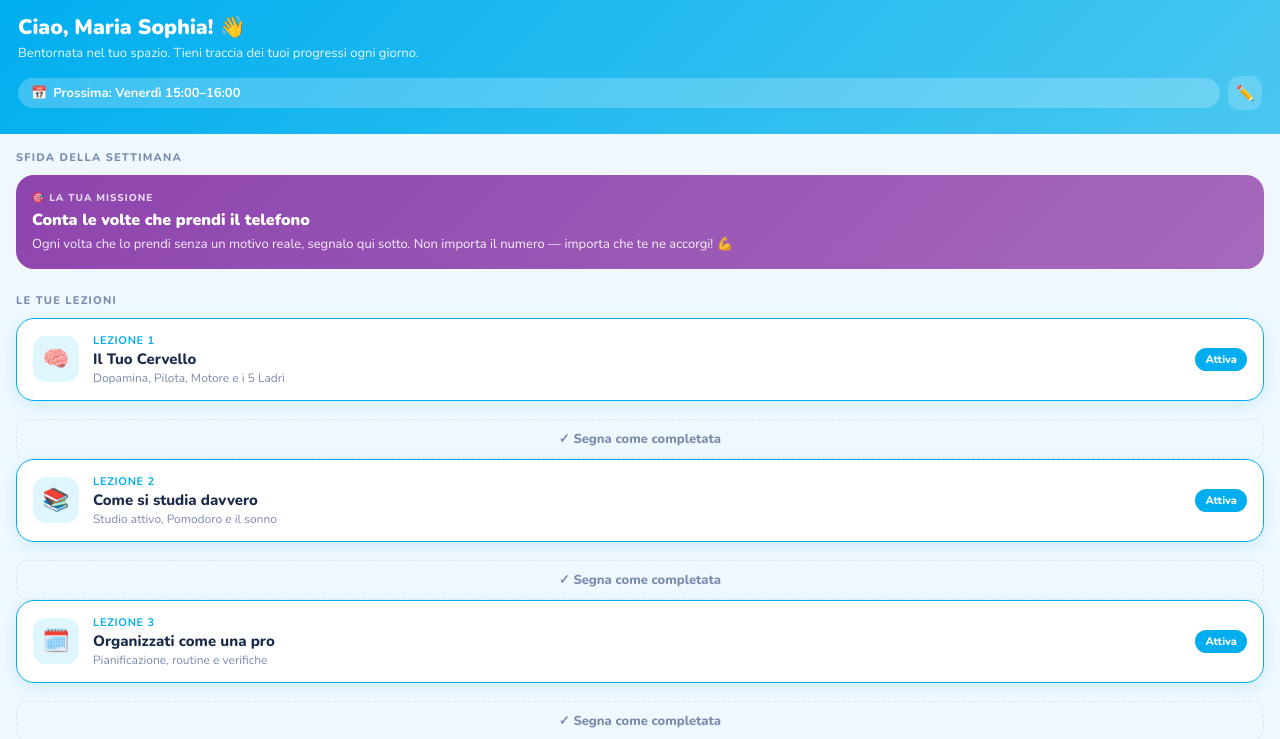
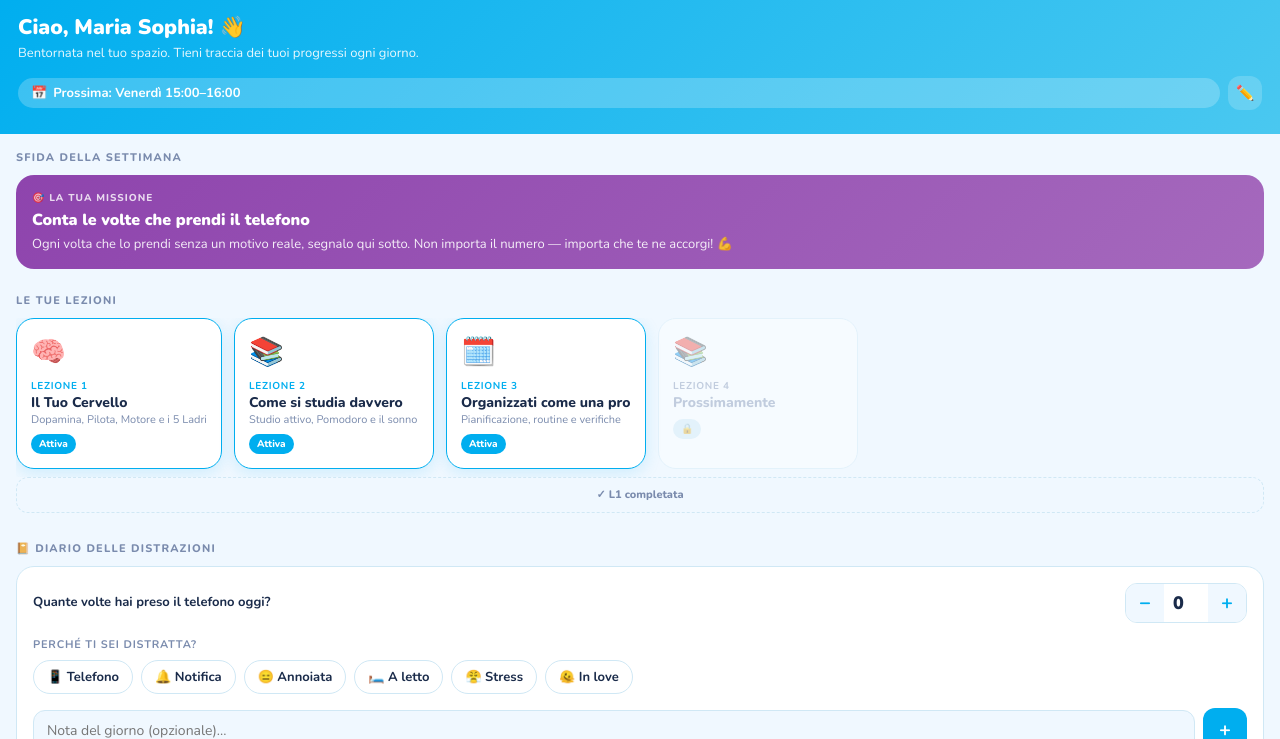
Before and after one commit to cladevito/Mente-Viva-metodo-di-studio, a plain HTML site: page index.html in a window 1280 px wide. Shown: the part 61-800 px from the top of the page. Drawn offline with nearby package versions, Linux system fonts and the light colour scheme.

Commit message:
Update index.html

```diff
--- a/index.html
+++ b/index.html
@@ -57,6 +57,9 @@ input,textarea{font-family:'Nunito',sans-serif}
 .l-desc{font-size:12px;color:var(--muted)}
 .l-badge{font-size:11px;font-weight:800;padding:4px 10px;border-radius:20px;flex-shrink:0}
 .badge-active{background:var(--p);color:#fff}
+.lh-badge.badge-active{background:var(--p);color:#fff}
+.lh-badge.badge-done{background:var(--g);color:#fff}
+.lh-badge.badge-lock{background:var(--border);color:var(--muted)}
 .badge-lock{background:var(--border);color:var(--muted)}
 .badge-done{background:var(--g);color:#fff}
 .diary-card{background:var(--card);border:1.5px solid var(--border);border-radius:18px;padding:16px;margin-bottom:10px}
@@ -198,6 +201,23 @@ input,textarea{font-family:'Nunito',sans-serif}
 
 .lesson-done-btn{width:100%;margin-top:8px;height:40px;border-radius:12px;font-size:13px;font-weight:800;border:1.5px dashed var(--border);background:none;color:var(--muted);cursor:pointer;transition:all .2s}
 .lesson-done-btn.done{background:var(--gl);border-color:var(--g);color:var(--g)}
+
+.lessons-scroll{display:flex;gap:12px;overflow-x:auto;-webkit-overflow-scrolling:touch;padding-bottom:8px;scrollbar-width:none}
+.lessons-scroll::-webkit-scrollbar{display:none}
+.lesson-card-h{background:var(--card);border:1.5px solid var(--border);border-radius:18px;padding:14px;min-width:200px;cursor:pointer;transition:all .2s;flex-shrink:0}
+.lesson-card-h.active{border-color:var(--p);box-shadow:0 4px 16px rgba(0,174,239,.15)}
+.lesson-card-h.locked{opacity:.4;cursor:default}
+.lesson-card-h.done{border-color:var(--g);background:var(--gl)}
+.lh-icon{font-size:28px;margin-bottom:8px}
+.lh-num{font-size:10px;font-weight:700;color:var(--p);text-transform:uppercase;letter-spacing:.7px;margin-bottom:2px}
+.lesson-card-h.done .lh-num{color:var(--g)}
+.lesson-card-h.locked .lh-num{color:var(--muted)}
+.lh-title{font-size:14px;font-weight:800;margin-bottom:2px;line-height:1.2}
+.lh-desc{font-size:11px;color:var(--muted);line-height:1.3}
+.lh-badge{font-size:10px;font-weight:800;padding:3px 8px;border-radius:20px;display:inline-block;margin-top:6px}
+.lesson-done-row{display:flex;gap:8px;overflow-x:auto;-webkit-overflow-scrolling:touch;padding-bottom:4px;scrollbar-width:none}
+.lesson-done-row::-webkit-scrollbar{display:none}
+.lesson-done-btn{min-width:200px;flex-shrink:0;margin-top:0;height:36px;font-size:11px}
 .home-pad{height:calc(24px + var(--safe-b))}
 </style>
 
@@ -240,43 +260,39 @@ input,textarea{font-family:'Nunito',sans-serif}
     </div>
     <div class="section" style="margin-top:8px">
       <div class="sec-title">Le tue lezioni</div>
-      <div class="lesson-card active" id="lcard-1" onclick="openLesson(1)">
-        <div class="l-icon">🧠</div>
-        <div class="l-meta">
-          <div class="l-num">Lezione 1</div>
-          <div class="l-title">Il Tuo Cervello</div>
-          <div class="l-desc">Dopamina, Pilota, Motore e i 5 Ladri</div>
+      <div class="lessons-scroll">
+        <div class="lesson-card-h active" id="lcard-1" onclick="openLesson(1)">
+          <div class="lh-icon">🧠</div>
+          <div class="lh-num">Lezione 1</div>
+          <div class="lh-title">Il Tuo Cervello</div>
+          <div class="lh-desc">Dopamina, Pilota, Motore e i 5 Ladri</div>
+          <div class="lh-badge" id="lbadge-1">Attiva</div>
         </div>
-        <div class="l-badge" id="lbadge-1">Attiva</div>
+        <div class="lesson-card-h active" id="lcard-2" onclick="openLesson(2)">
+          <div class="lh-icon">📚</div>
+          <div class="lh-num">Lezione 2</div>
+          <div class="lh-title">Come si studia davvero</div>
+          <div class="lh-desc">Studio attivo, Pomodoro e il sonno</div>
+          <div class="lh-badge" id="lbadge-2">Attiva</div>
+        </div>
+        <div class="lesson-card-h active" id="lcard-3" onclick="openLesson(3)">
+          <div class="lh-icon">🗓️</div>
+          <div class="lh-num">Lezione 3</div>
+          <div class="lh-title">Organizzati come una pro</div>
+          <div class="lh-desc">Pianificazione, routine e verifiche</div>
+          <div class="lh-badge" id="lbadge-3">Attiva</div>
+        </div>
+        <div class="lesson-card-h locked">
+          <div class="lh-icon">📚</div>
+          <div class="lh-num" style="color:var(--muted)">Lezione 4</div>
+          <div class="lh-title" style="color:var(--muted)">Prossimamente</div>
+          <div class="lh-badge badge-lock">🔒</div>
+        </div>
       </div>
-      <button class="lesson-done-btn" id="ldone-1" onclick="toggleLessonDone(1,event)">✓ Segna come completata</button>
-      <div class="lesson-card active" id="lcard-2" onclick="openLesson(2)">
-        <div class="l-icon">📚</div>
-        <div class="l-meta">
-          <div class="l-num">Lezione 2</div>
-          <div class="l-title">Come si studia davvero</div>
-          <div class="l-desc">Studio attivo, Pomodoro e il sonno</div>
-        </div>
-        <div class="l-badge" id="lbadge-2">Attiva</div>
-      </div>
-      <button class="lesson-done-btn" id="ldone-2" onclick="toggleLessonDone(2,event)">✓ Segna come completata</button>
-      <div class="lesson-card active" id="lcard-3" onclick="openLesson(3)">
-        <div class="l-icon">🗓️</div>
-        <div class="l-meta">
-          <div class="l-num">Lezione 3</div>
-          <div class="l-title">Organizzati come una pro</div>
-          <div class="l-desc">Pianificazione, routine e verifiche</div>
-        </div>
-        <div class="l-badge" id="lbadge-3">Attiva</div>
-      </div>
-      <button class="lesson-done-btn" id="ldone-3" onclick="toggleLessonDone(3,event)">✓ Segna come completata</button>
-      <div class="lesson-card locked">
-        <div class="l-icon">📚</div>
-        <div class="l-meta">
-          <div class="l-num" style="color:var(--muted)">Lezione 4</div>
-          <div class="l-title" style="color:var(--muted)">Prossimamente</div>
-        </div>
-        <div class="l-badge badge-lock">🔒</div>
+      <div class="lesson-done-row">
+        <button class="lesson-done-btn" id="ldone-1" onclick="toggleLessonDone(1,event)">✓ L1 completata</button>
+        <button class="lesson-done-btn" id="ldone-2" onclick="toggleLessonDone(2,event)">✓ L2 completata</button>
+        <button class="lesson-done-btn" id="ldone-3" onclick="toggleLessonDone(3,event)">✓ L3 completata</button>
       </div>
     </div>
     <div class="section" style="margin-top:8px">
@@ -432,12 +448,12 @@ function renderLessonStates(){
     if(!card||!badge||!btn)return;
     if(lessonDone[n]){
       card.classList.remove('active');card.classList.add('done');
-      badge.className='l-badge badge-done';badge.textContent='✓ Completata';
-      btn.className='lesson-done-btn done';btn.textContent='✓ Completata — tocca per annullare';
+      badge.className='lh-badge badge-done';badge.textContent='✓ Fatta';
+      btn.className='lesson-done-btn done';btn.textContent='✓ L'+n+' fatta — annulla';
     } else {
       card.classList.add('active');card.classList.remove('done');
-      badge.className='l-badge badge-active';badge.textContent='Attiva';
-      btn.className='lesson-done-btn';btn.textContent='✓ Segna come completata';
+      badge.className='lh-badge badge-active';badge.textContent='Attiva';
+      btn.className='lesson-done-btn';btn.textContent='✓ L'+n+' completata';
     }
   });
 }
@@ -560,7 +576,14 @@ var LADRI=[
 ];
 var ladriHistory=JSON.parse(localStorage.getItem('mv-ladri-history')||'[]');
 function setLadro(key,val){
-  ladriScores[key]=val;save('mv-ladri',ladriScores);renderLadri();
+  if(ladriScores[key]===val){delete ladriScores[key];}
+  else{ladriScores[key]=val;}
+  save('mv-ladri',ladriScores);renderLadri();
+}
+function deleteLadriReport(i){
+  ladriHistory.splice(i,1);
+  save('mv-ladri-history',ladriHistory);
+  renderLadriHistory();
 }
 function saveLadriReport(){
   var LADRI_NAMES={'smartphone':'Smartphone','notifiche':'Notifiche','multitasking':'Multitasking','social':'Social Media','comfort':'Comfort Eccessivo'};
@@ -578,7 +601,7 @@ function renderLadriHistory(){
   var el=document.getElementById('ladri-history');if(!el)return;
   if(!ladriHistory.length){el.innerHTML='';return;}
   el.innerHTML='<div style="font-size:11px;font-weight:800;color:var(--muted);text-transform:uppercase;letter-spacing:.8px;margin-bottom:8px">Storico valutazioni</div>'+
-    ladriHistory.map(function(h){return '<div class="ladri-history-item"><strong>'+h.date+'</strong><br>'+h.summary+'</div>';}).join('');
+    ladriHistory.map(function(h,i){return '<div class="ladri-history-item" style="display:flex;align-items:flex-start;gap:8px"><div style="flex:1"><strong>'+h.date+'</strong><br>'+h.summary+'</div><button onclick="deleteLadriReport('+i+')" style="background:none;color:var(--muted);font-size:15px;padding:2px;border:none;cursor:pointer;flex-shrink:0">✕</button></div>';}).join('');
 }
 function renderLadri(){
   var el=document.getElementById('ladri-rows');if(!el)return;
```
